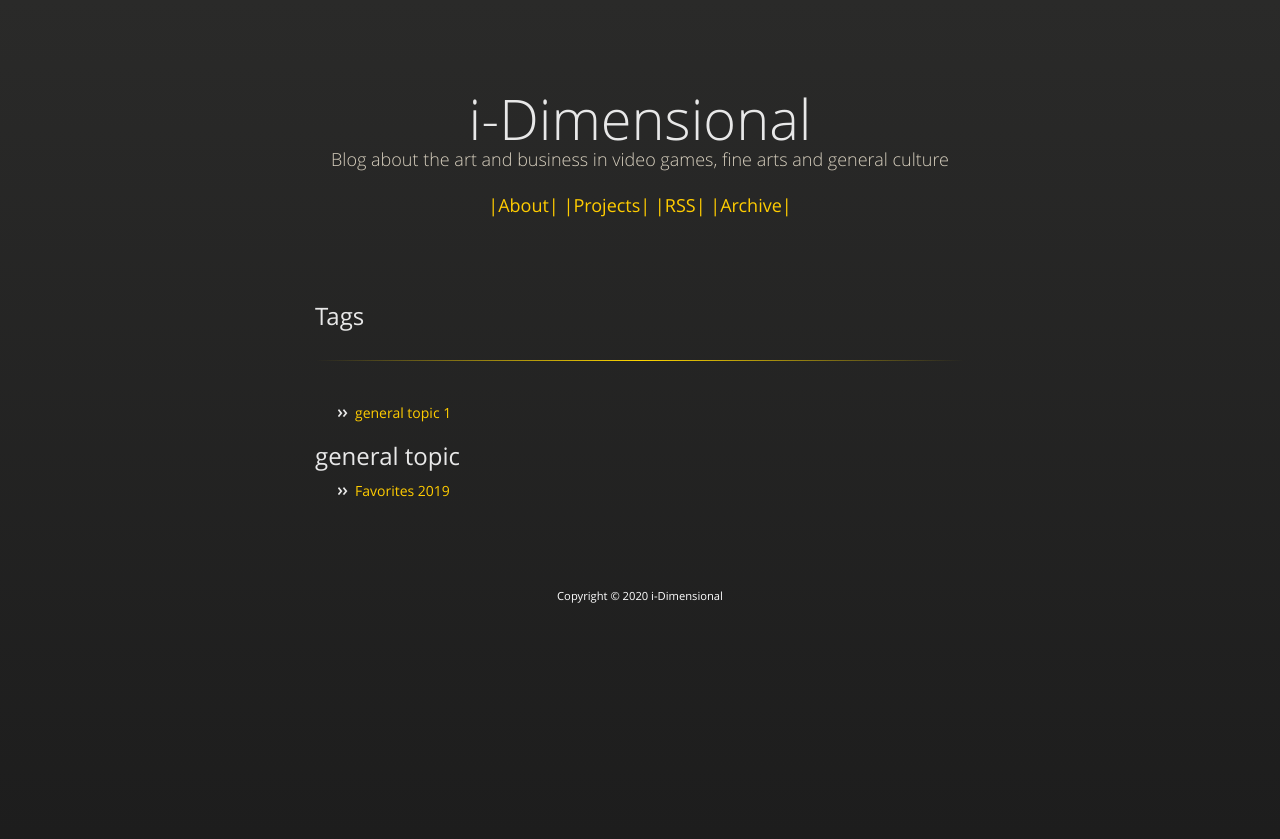
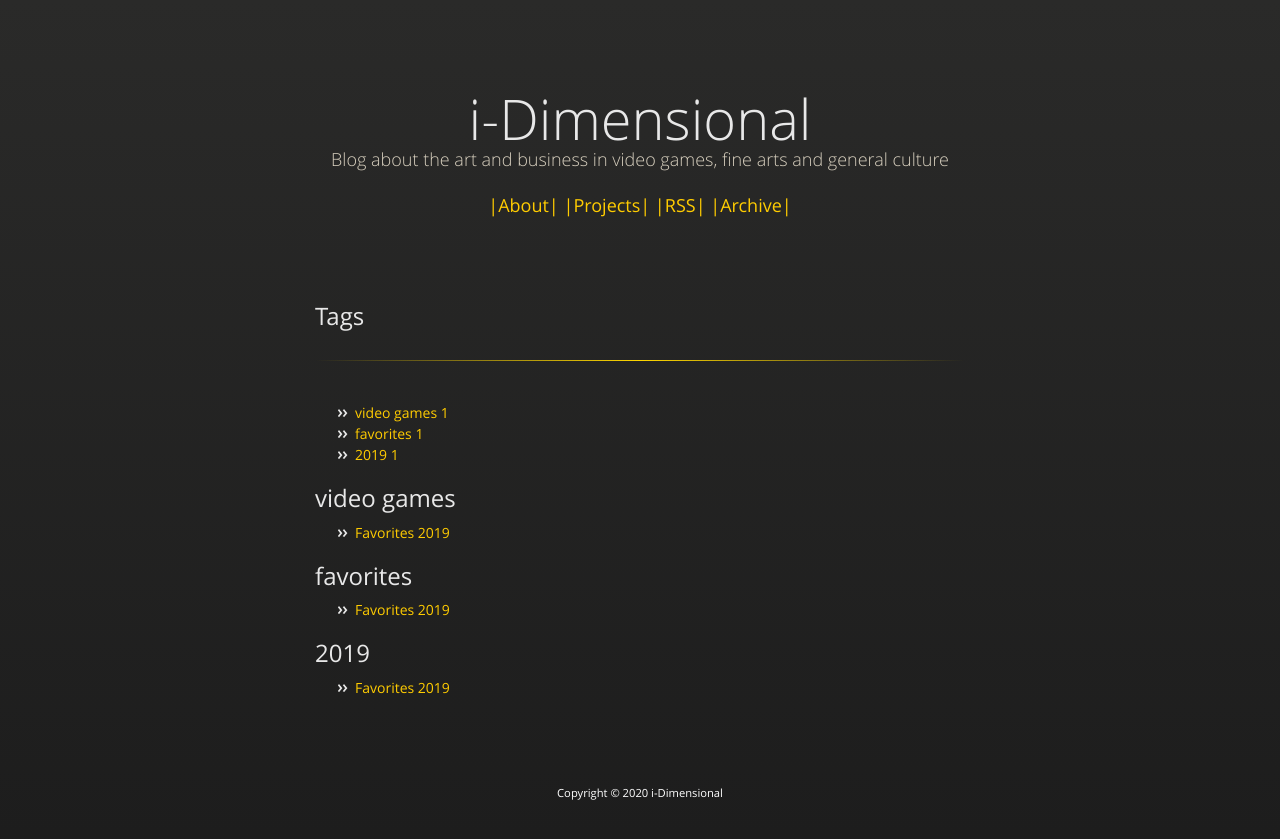
Before and after one commit to nadathos/nadathos.github.io, a Jekyll site: the page built from tags.html, in a window 1280 px wide. Shown: the top 839 px of the page. Built offline with Jekyll 4.4.1, drawn with Linux system fonts in a browser that asks for light colours.

Commit message:
fixed index post reference

```diff
--- a/_posts/2020-01-29-favorites-2019.md
+++ b/_posts/2020-01-29-favorites-2019.md
@@ -4,7 +4,7 @@ author: Oliver
 title: "Favorites 2019"
 thumbnail:
 categories: [video games, studio, 2019]
-tags: [general topic]
+tags: [video games, favorites, 2019]
 date: '2020-01-29'
 permalink: /:title/"
 ---
```
Also changed, not shown: index.md (+1 -1 lines).
